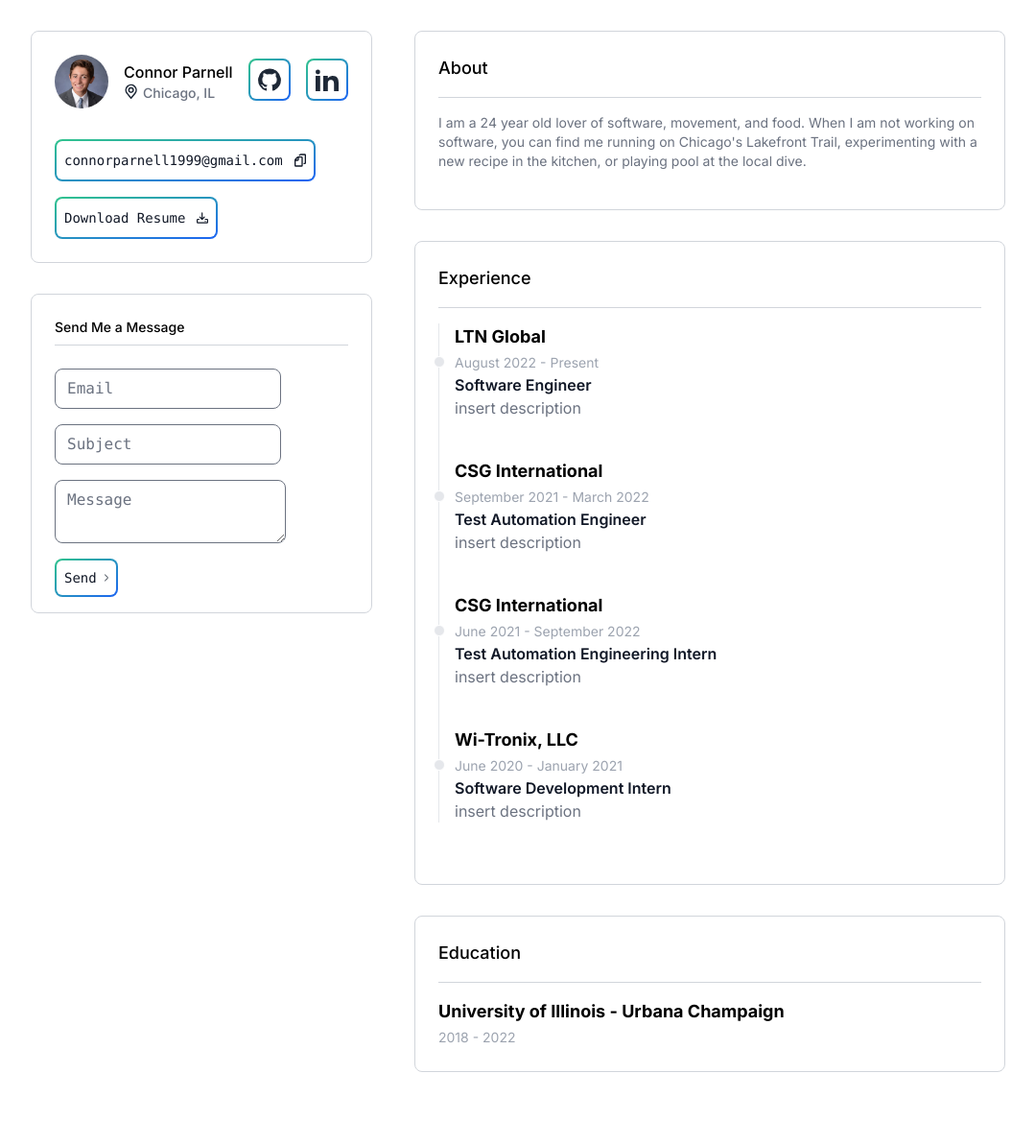
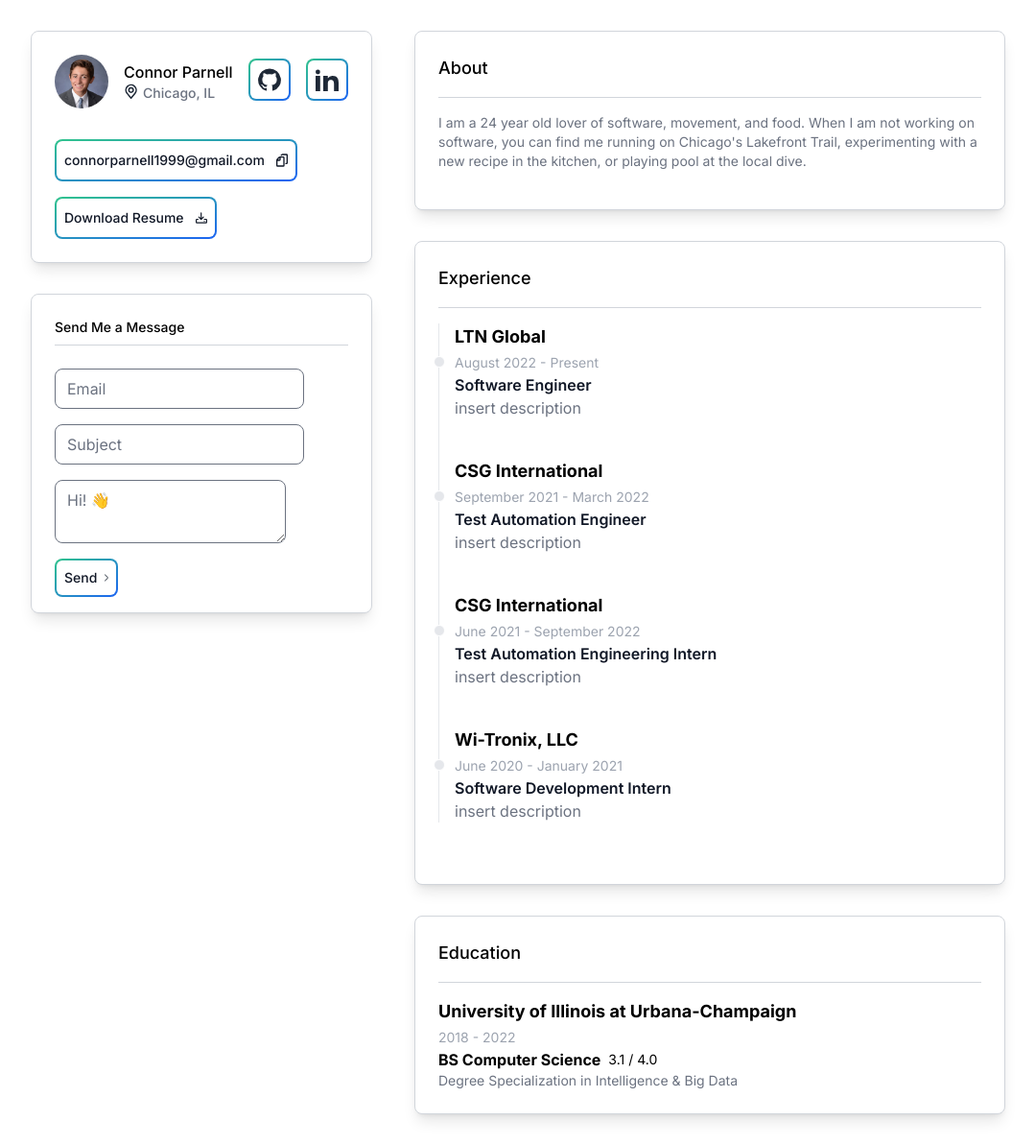
Before and after one commit to cpparnell/nextjs-personal-website, a Next.js app: page / in a window 1280 px wide. Shown: the whole page at 96% size, without its empty margins (0-1079 px from the left). Before the commit the page ends 1149 px from the top, so only its background shows below. Built offline with nearby package versions, Linux system fonts and the light colour scheme.

Commit message:
create Tags and make improvements

```diff
--- a/app/components/Badge.tsx
+++ b/app/components/Badge.tsx
@@ -11,7 +11,7 @@ export default function Badge() {
     return (
     <section className="fixed top-8 left-8 z-50">
         <div className="flex-col justify-end items-start h-screen">
-            <div className="block p-6 bg-white border border-gray-300 rounded-lg mb-8">
+            <div className="shadow-lg block p-6 bg-white border border-gray-300 rounded-lg mb-8">
                 <div className="flex items-center gap-4">
                     <div>
                         <Image className="w-14 h-14 rounded-full" src={AvatarImg} alt="avatar photo" height={1000} width={1000} />
@@ -55,7 +55,7 @@ export default function Badge() {
                     <DownloadButton text="Download Resume" fileUrl="/placeholder_resume.pdf" />
                 </div>
             </div>
-            <div className="block px-6 pt-6 pb-2 bg-white border border-gray-300 rounded-lg">
+            <div className="shadow-lg block px-6 pt-6 pb-2 bg-white border border-gray-300 rounded-lg">
                 <div>
                     <ContactForm />
                 </div>
--- a/app/components/ContactForm.tsx
+++ b/app/components/ContactForm.tsx
@@ -58,7 +58,7 @@ const ContactForm = () => {
       <form onSubmit={handleSubmit} className="flex flex-wrap flex-col py-2">
           <div>
             <div className="py-2">
-              <input className="rounded-lg bg-grey-500 group-hover:from-green-400 group-hover:to-blue-600 hover:text-white dark:text-white focus:ring-4 focus:outline-none focus:ring-green-200 dark:focus:ring-green-800 flex items-center font-mono"
+              <input className="rounded-lg bg-grey-500 group-hover:from-green-400 group-hover:to-blue-600 dark:text-white focus:ring-4 focus:outline-none focus:ring-green-200 dark:focus:ring-green-800 flex items-center"
                 type="email"
                 name="email"
                 value={formState.email}
@@ -67,7 +67,7 @@ const ContactForm = () => {
               />
             </div>
             <div className="py-2">
-              <input className="rounded-lg bg-grey-500 group-hover:from-green-400 group-hover:to-blue-600 hover:text-white dark:text-white focus:ring-4 focus:outline-none focus:ring-green-200 dark:focus:ring-green-800 flex items-center font-mono"
+              <input className="rounded-lg bg-grey-500 group-hover:from-green-400 group-hover:to-blue-600 dark:text-white focus:ring-4 focus:outline-none focus:ring-green-200 dark:focus:ring-green-800 flex items-center"
                 type="text"
                 name="subject"
                 value={formState.subject}
@@ -77,16 +77,16 @@ const ContactForm = () => {
               />
             </div>
             <div className="py-2">
-              <textarea className="rounded-lg bg-grey-500 group-hover:from-green-400 group-hover:to-blue-600 hover:text-white dark:text-white focus:ring-4 focus:outline-none focus:ring-green-200 dark:focus:ring-green-800 flex items-center font-mono"
+              <textarea className="rounded-lg bg-grey-500 group-hover:from-green-400 group-hover:to-blue-600 dark:text-white focus:ring-4 focus:outline-none focus:ring-green-200 dark:focus:ring-green-800 flex items-center"
                 name="message"
                 value={formState.message}
                 onChange={handleChange}
-                placeholder="Message"
+                placeholder="Hi! 👋"
               />
             </div>
           </div>
         <div className="pt-2">
-          <button type="submit" className='relative inline-flex items-center justify-center p-0.5 overflow-hidden text-sm font-medium text-gray-900 rounded-lg group bg-gradient-to-br from-green-400 to-blue-600 group-hover:from-green-400 group-hover:to-blue-600 hover:text-white dark:text-white focus:ring-4 focus:outline-none focus:ring-green-200 dark:focus:ring-green-800 flex items-center font-mono'>
+          <button type="submit" className='relative inline-flex items-center justify-center p-0.5 overflow-hidden text-sm font-medium text-gray-900 rounded-lg group bg-gradient-to-br from-green-400 to-blue-600 group-hover:from-green-400 group-hover:to-blue-600 hover:text-white dark:text-white focus:ring-4 focus:outline-none focus:ring-green-200 dark:focus:ring-green-800 flex items-center'>
               <span className="relative px-2 py-2 stransition-all ease-in duration-75 bg-white dark:bg-gray-900 rounded-md group-hover:bg-opacity-0">
                 <div className="flex items-center">
                   <p>Send</p>
--- a/app/components/ContentBox.tsx
+++ b/app/components/ContentBox.tsx
@@ -8,13 +8,13 @@ interface Props {
 const Box: React.FC<Props> = ({title, children}) => {
     return (
         <section className="w-full pl-[400px] pr-[200px]">
-        <div className="justify-start items-start block p-6 bg-white border border-gray-300 rounded-lg">
-            <div>
-                <p className="font-medium dark:text-white sm:text-md md:text-lg lg:text-lg">{title}</p>
+            <div className="shadow-lg hover:shadow-2xl transition-shadow duration-300 justify-start items-start block p-6 bg-white border border-gray-300 rounded-lg">
+                <div>
+                    <p className="font-medium dark:text-white sm:text-md md:text-lg lg:text-lg">{title}</p>
+                </div>
+                <div className="border-t border-gray-300 my-4"></div>
+                {children}
             </div>
-            <div className="border-t border-gray-300 my-4"></div>
-            {children}
-        </div>
     </section>
     );
 };
--- a/app/components/CopyToClipboardButton.tsx
+++ b/app/components/CopyToClipboardButton.tsx
@@ -21,7 +21,7 @@ const CopyToClipboardButton: React.FC<Props> = ({text}) => {
     <div>
       <button
         onClick={copyTextToClipboard}
-        className="font-mono relative inline-flex items-center justify-center p-0.5 overflow-hidden text-sm font-medium text-gray-900 rounded-lg group bg-gradient-to-br from-green-400 to-blue-600 group-hover:from-green-400 group-hover:to-blue-600 hover:text-white dark:text-white focus:ring-4 focus:outline-none focus:ring-green-200 dark:focus:ring-green-800 flex items-center font-mono'"
+        className="hover:shadow-lg relative inline-flex items-center justify-center p-0.5 overflow-hidden text-sm font-medium text-gray-900 rounded-lg group bg-gradient-to-br from-green-400 to-blue-600 group-hover:from-green-400 group-hover:to-blue-600 hover:text-white dark:text-white focus:ring-4 focus:outline-none focus:ring-green-200 dark:focus:ring-green-800 flex items-center'"
       >
         <span className="group-hover:text-white flex items-center relative px-2 py-2 transition-all ease-in duration-75 text-gray-900 bg-white dark:bg-gray-900 rounded-md group-hover:bg-opacity-0">
           {text}
--- a/app/components/DownloadButton.tsx
+++ b/app/components/DownloadButton.tsx
@@ -7,8 +7,8 @@ interface Props {
 
 const DownloadButton: React.FC<Props> = ({text, fileUrl}) => {
   return (
-    <div>
-      <button className="font-mono relative inline-flex items-center justify-center p-0.5 overflow-hidden text-sm font-medium text-gray-900 rounded-lg group bg-gradient-to-br from-green-400 to-blue-600 group-hover:from-green-400 group-hover:to-blue-600 hover:text-white dark:text-white focus:ring-4 focus:outline-none focus:ring-green-200 dark:focus:ring-green-800 flex items-center font-mono'">
+    <div >
+      <button className="hover:shadow-lg relative inline-flex items-center justify-center p-0.5 overflow-hidden text-sm font-medium text-gray-900 rounded-lg group bg-gradient-to-br from-green-400 to-blue-600 group-hover:from-green-400 group-hover:to-blue-600 hover:text-white dark:text-white focus:ring-4 focus:outline-none focus:ring-green-200 dark:focus:ring-green-800 flex items-center'">
         <span className="flex items-center relative px-2 py-2 transition-all ease-in duration-75 bg-white dark:bg-gray-900 rounded-md group-hover:bg-opacity-0">
           <a
             href={fileUrl}
--- a/app/components/Education.tsx
+++ b/app/components/Education.tsx
@@ -6,9 +6,18 @@ export default function Education() {
     <Box title="Education">
         <div>
             <div className="flex items-center justify-start">
-                <h1 className="text-lg font-bold">University of Illinois - Urbana Champaign</h1>
+                <h1 className="text-lg font-bold">University of Illinois at Urbana-Champaign</h1>
             </div>
             <time className="mb-1 text-sm font-normal leading-none text-gray-400 dark:text-gray-500">2018 - 2022</time>
+            <div className="flex-col items-center justify-start">
+                <div className="flex items-center">
+                    <h1 className="text-md font-bold">BS Computer Science</h1>
+                    <h1 className="text-sm items-centerfont-medium pl-2">3.1 / 4.0</h1>
+                </div>
+                <p className="text-sm  text-gray-500">
+                    Degree Specialization in Intelligence & Big Data
+                </p>
+            </div>
         </div>
     </Box>
   )
--- a/app/components/Experience.tsx
+++ b/app/components/Experience.tsx
@@ -1,5 +1,3 @@
-import { start } from "repl";
-
 interface Props {
     company: string;
     start_date: string;
--- /dev/null
+++ b/app/components/Tag.tsx
@@ -0,0 +1,15 @@
+interface Props {
+    color: string;
+  }
+
+const Tag: React.FC<Props> = ({color}) => {
+
+    const lowercase_color = color.toLowerCase();
+
+    return (
+        <span className={`bg-${lowercase_color}-100 text-${lowercase_color}-800 text-xs font-medium me-2 px-2.5 py-0.5 rounded dark:bg-${lowercase_color}-900 dark:text-${lowercase_color}-300`}>
+            Default
+        </span>    );
+};
+
+export default Tag;
--- a/app/page.tsx
+++ b/app/page.tsx
@@ -6,6 +6,7 @@ import Education from './components/Education';
 
 export default function Home() {
   return (
+    <body>
       <div>
         <Head>
           <link rel="icon" href="/favicon.ico"/>
@@ -25,5 +26,7 @@ export default function Home() {
           </div>
         </main>
       </div>
+    </body>
+
   )
 }
```
Lines whose indentation alone changed are shown as unchanged.
